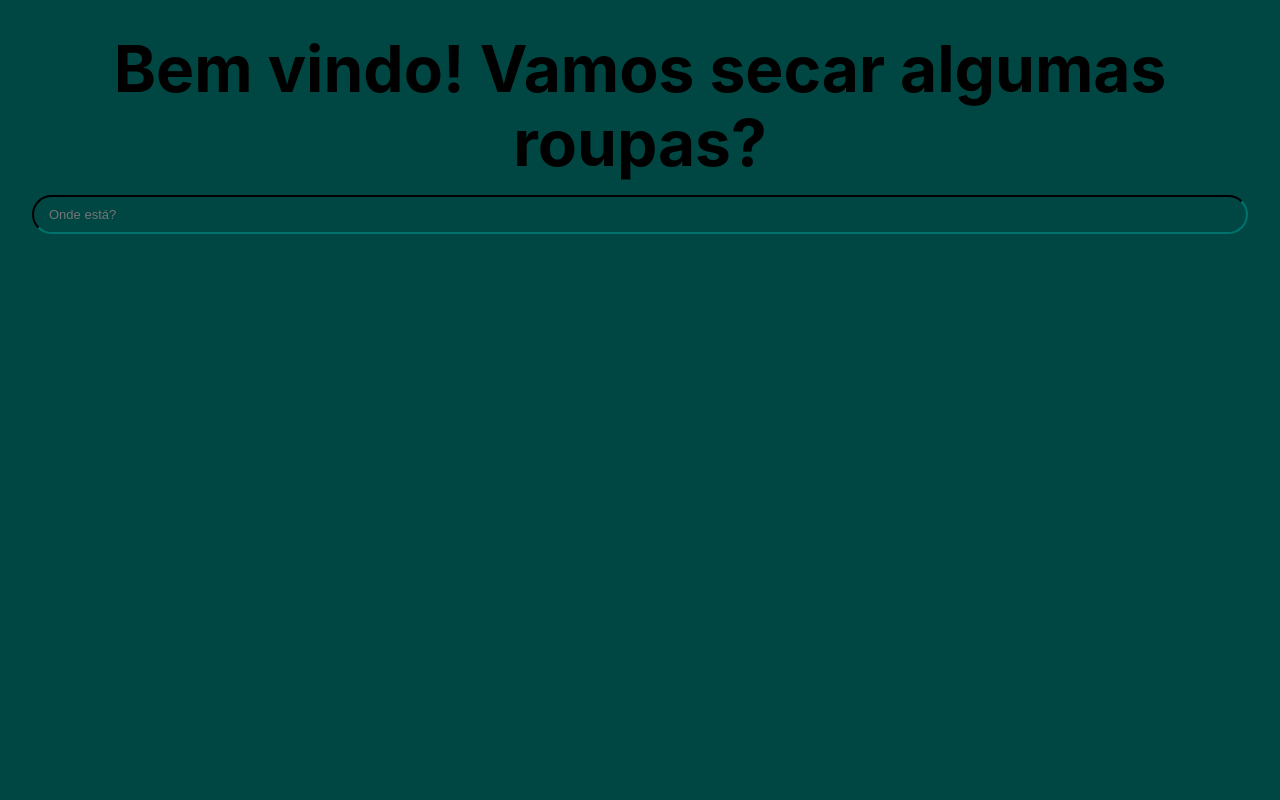
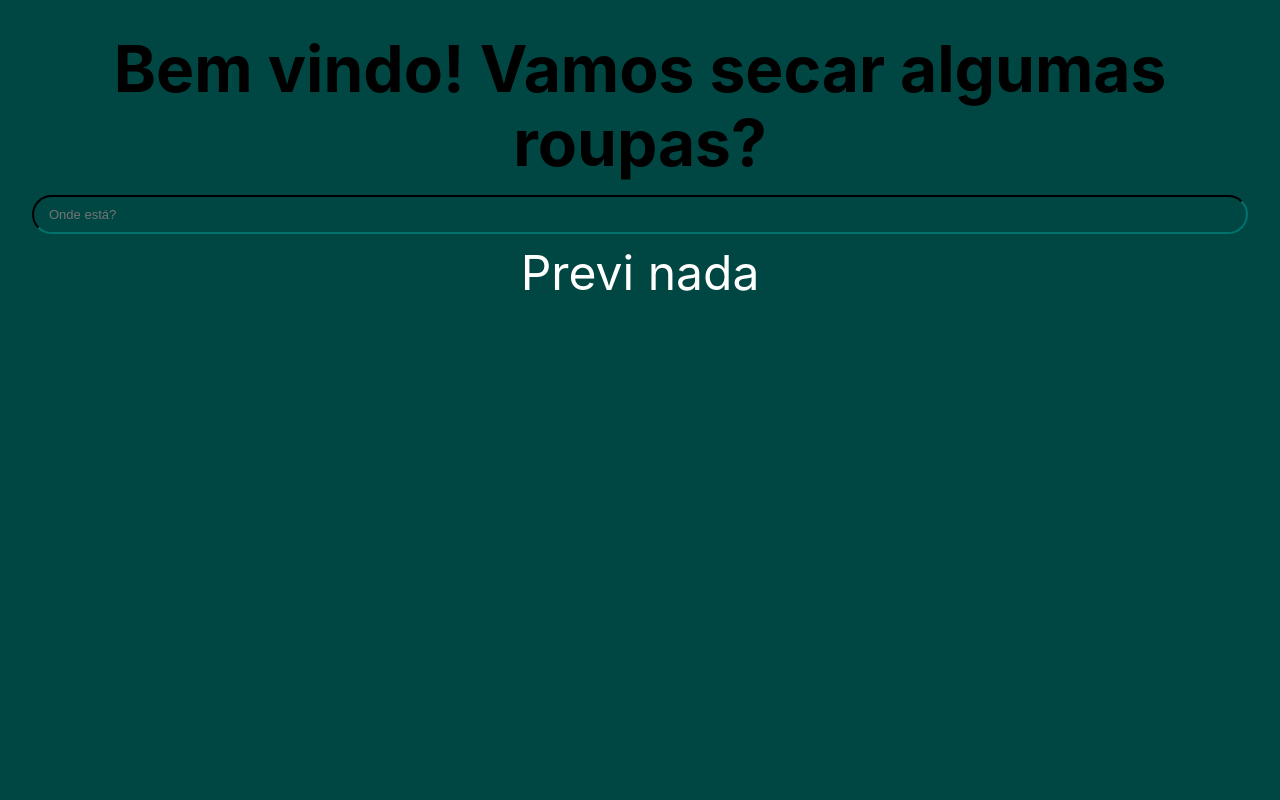
Before and after one commit to ericomedeiros/minhasroupa, a Next.js app: page / in a window 1280 px wide. Shown: the top 800 px of the page. Built offline with nearby package versions, Linux system fonts and the light colour scheme.

Commit message:
Simple mockup

```diff
--- a/components/WeatherCard.tsx
+++ b/components/WeatherCard.tsx
@@ -1,4 +1,6 @@
-import { WeatherCardStyle } from "../styles/WeatherCardStyle";
+import { WeatherCardCloudStyle } from "../styles/WeatherCardCloudStyle";
+import { WeatherCardTitleStyle, WeatherCardStyle } from "../styles/WeatherCardStyle";
+import { WeatherCardSunStyle } from "../styles/WeatherCardSunStyle";
 
 type WeatherCard = {
     text: string;
@@ -7,8 +9,23 @@ type WeatherCard = {
 
 export function WeatherCard(params:WeatherCard) {
     return (
-        <WeatherCardStyle Weather={params.weatherType}>
-            {params.text}
+        <WeatherCardStyle WeatherType={params.weatherType}>
+            <WeatherCardSunStyle WeatherType={params.weatherType}/>
+            <WeatherCardTitleStyle>
+                {params.text}
+            </WeatherCardTitleStyle>
+            <WeatherCardCloudStyle WeatherType={params.weatherType} Raining={params.weatherType=="raining"}>
+                <ul>
+                    <li></li>
+                    <li></li>
+                    <li></li>
+                    <li></li>
+                    <li></li>
+                    <li></li>
+                    <li></li>
+                    <li></li>
+                </ul>
+            </WeatherCardCloudStyle>
         </WeatherCardStyle>
     );
 }
--- a/pages/index.tsx
+++ b/pages/index.tsx
@@ -6,9 +6,11 @@ import { styled } from '../stitches.config';
 import { WeatherCard } from '../components/WeatherCard';
 
 interface WeatherMessages {
-  sunny: string[],
-  raining: string[],
-  willRain: string[],
+  [index: string]: string[];
+  blank: string[];
+  sunny: string[];
+  raining: string[];
+  willRain: string[];
 }
 
 const Search = styled('input', {
@@ -25,8 +27,10 @@ const Search = styled('input', {
   },
 });
 
-const weatherTypes:string[] = ["sunny","raining","willRain"];
 const weatherMessages: WeatherMessages = {
+  blank: [
+    "Previ nada"
+  ],
   sunny: [
     "Vamo pendurar, hoje ta que tá",
     "É pra fazer duas maquinadas tranquilamente",
@@ -40,16 +44,18 @@ const weatherMessages: WeatherMessages = {
     "Pendura, mas fica de olho",
   ],
 };
+const weatherTypes = Object.keys(weatherMessages);
 
-function ramdomWeatherType(params:string) {
+
+function ramdomWeatherType(params:string): string {
   if(params.length > 0){
     const idx = Math.floor(Math.random() * weatherTypes.length);
     return weatherTypes[idx];
   }
-  return "";
+  return weatherTypes[0];
 }
 
-function ramdomWeatherMessage(weatherType: keyof WeatherMessages): string {
+function ramdomWeatherMessage(weatherType: string): string {
   if(weatherType.length > 0){
     const idx = Math.floor(Math.random() * weatherMessages[weatherType].length);
     return weatherMessages[weatherType][idx];
--- /dev/null
+++ b/styles/WeatherCardCloudStyle.ts
@@ -0,0 +1,47 @@
+import { styled } from "../stitches.config";
+const widthAmount = 330;
+export const WeatherCardCloudStyle = styled('div', {
+    backgroundColor: '#ccc',
+    width: `${widthAmount}px`,
+    height: `${widthAmount*0.45}px`,
+    borderBottomLeftRadius: '60% 100%',
+    borderBottomRightRadius:'60% 100%',
+    boxShadow: `#ccc ${(widthAmount*0.7)}px -30px 0 -30px,
+    #ccc ${(widthAmount*1.6)}px 20px 0 20px`,
+    '& ul': {
+        display: 'none',
+        width: '100vw',
+        marginTop: '70px',
+    },
+    '& ul li':{
+        width: '2px',
+        height: '350px',
+        backgroundColor: 'LightBlue',
+        transform: 'rotate(35deg)',
+        marginLeft: '100px',
+        listStyleType: 'none',
+        float: 'left',
+    },
+    '& ul li:nth-child(1)':{
+        marginLeft: '0',
+    },
+    variants: {
+        WeatherType: {
+            blank: {
+                display: 'none',
+            },
+            sunny: {
+                display: 'none',
+            },
+        },
+        Raining: {
+            true: {
+                '& ul': {
+                    display: 'inline-block',
+                },
+            }
+        }
+    }
+
+
+});
--- a/styles/WeatherCardStyle.ts
+++ b/styles/WeatherCardStyle.ts
@@ -1,21 +1,38 @@
 import { styled } from '../stitches.config';
 
-export const WeatherCardStyle = styled('div',{
+const WeatherCardTitleStyle = styled('span', {
+    position: 'absolute',
+    top: '0',
+    left: '0',
+    width: '100%',
+});
+
+const WeatherCardStyle = styled('div',{
     margin: '15px 0',
     borderRadius: '10px',
     color: '$elementHeadLine',
     backgroundColor: '$cardBackground',
+    position: 'relative',
     width: '100%',
     height: '100%',
-    minHeight: '100vh',
+    minHeight: '45vh',
     textAlign: 'center',
     lineHeight: '1',
     fontSize: '3rem',
+    overflow: 'hidden',
     variants: {
-        Weather: {
+        WeatherType: {
+            blank: {
+                backgroundColor: '$elementBackground',
+            },
             raining: {
                 backgroundColor: '#656d78',
-            }
+            },
+            sunny: {
+                backgroundColor: '#F17022',
+            },
         }
     }
 });
+
+export {WeatherCardTitleStyle,WeatherCardStyle};
--- /dev/null
+++ b/styles/WeatherCardSunStyle.ts
@@ -0,0 +1,28 @@
+import { styled } from '../stitches.config';
+
+const WeatherCardSunStyle = styled('div',{
+    position: 'absolute',
+    top: '-42%',
+    left: '90%',
+    width: '200px',
+    height: '200px',
+    borderRadius: '50%',
+    backgroundColor: '#fdb813',
+    boxShadow: `#fd8e1c 0 0 0 90px,
+    #fd7d2d 0 0 0 200px`,
+    variants: {
+        WeatherType: {
+            blank: {
+                display: 'none',
+            },
+            raining: {
+                display: 'none',
+            },
+            willRain: {
+                display: 'none',
+            },
+        }
+    }
+});
+
+export {WeatherCardSunStyle};
```
